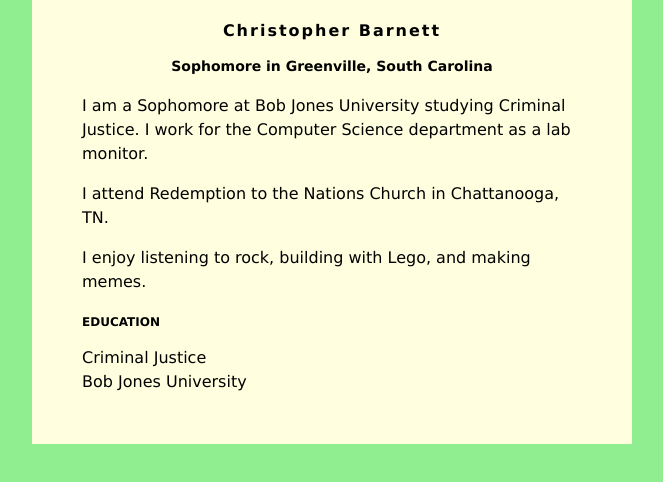
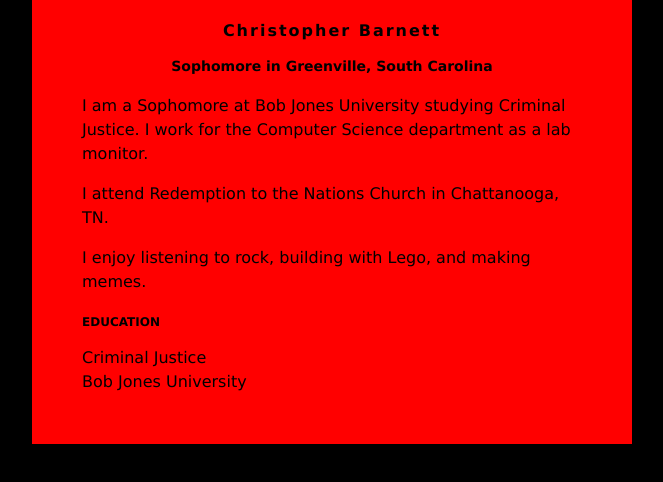
Before and after one commit to Jamar-Memes/Jamar-Memes.github.io, a plain HTML site: page index.html in a window 1280 px wide. Shown: the whole page, without its empty margins (308-971 px from the left). Drawn offline with Linux system fonts and the light colour scheme.

Commit message:
Update index.html

```diff
--- a/index.html
+++ b/index.html
@@ -2,11 +2,11 @@
 <head>
 <style>
 body {
-    background: lightgreen;
+    background: black;
     font-family: Verdana;
 }
 #content {
-    background: lightyellow;
+    background: red;
     min-width: 200px;
     max-width: 500px;
     padding: 50px;
```
